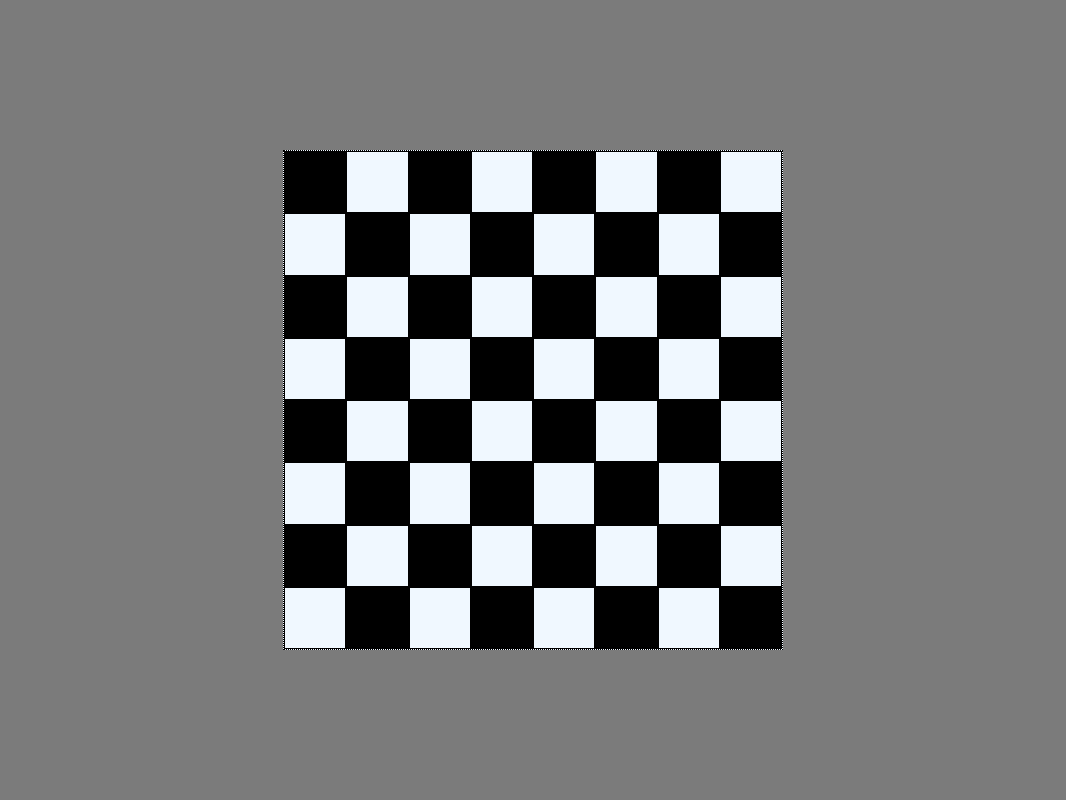
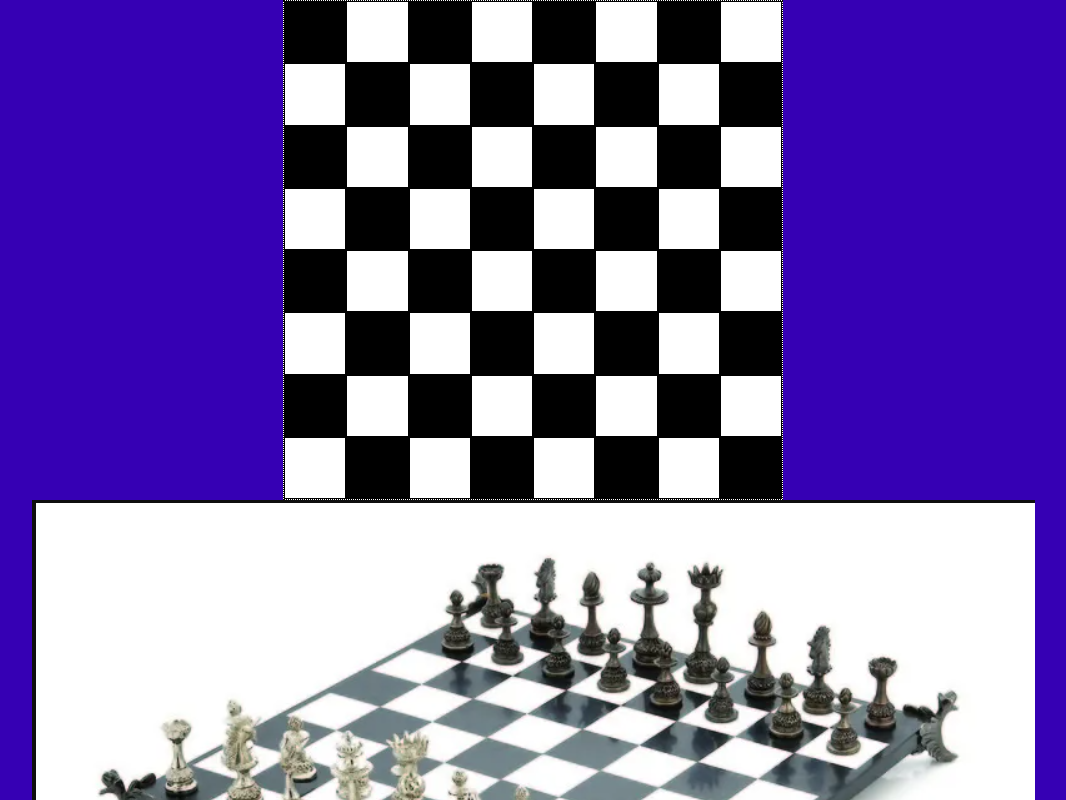
Before and after one commit to crraroldan/TableroAjedrez, a plain HTML site: page index.html in a window 1280 px wide. Shown: the top 800 px of the page, without its empty margins (107-1173 px from the left). Drawn offline with Linux system fonts and the light colour scheme.

Commit message:
nueva imagen

```diff
--- a/Css/style.css
+++ b/Css/style.css
@@ -12,7 +12,7 @@ body{
     height: 100vh;
     display: grid;
     place-items: center;
-    background-color: rgb(123, 123, 123);
+    background-color: rgb(54, 0, 180);
     /* background: linear-gradient(to right, red, green); */
 
 }
@@ -23,8 +23,8 @@ body{
  display: grid;
  grid-template-columns: repeat(8,1fr);
  grid-template-rows: repeat(8,1fr);
- background-color: aliceblue;
- border: dotted thin black;
+ background-color: rgb(255, 255, 255);
+ border: dotted thin rgb(0, 0, 0);
 
 }
 
--- a/index.html
+++ b/index.html
@@ -86,5 +86,10 @@
  </div>
 
 
+
+
 </body>
 </html>
+
+
+<img src="img/Tablero.png" alt="Imagen"/>
```
Also changed, not shown: img/Tablero.PNG (added), 1 other file.
